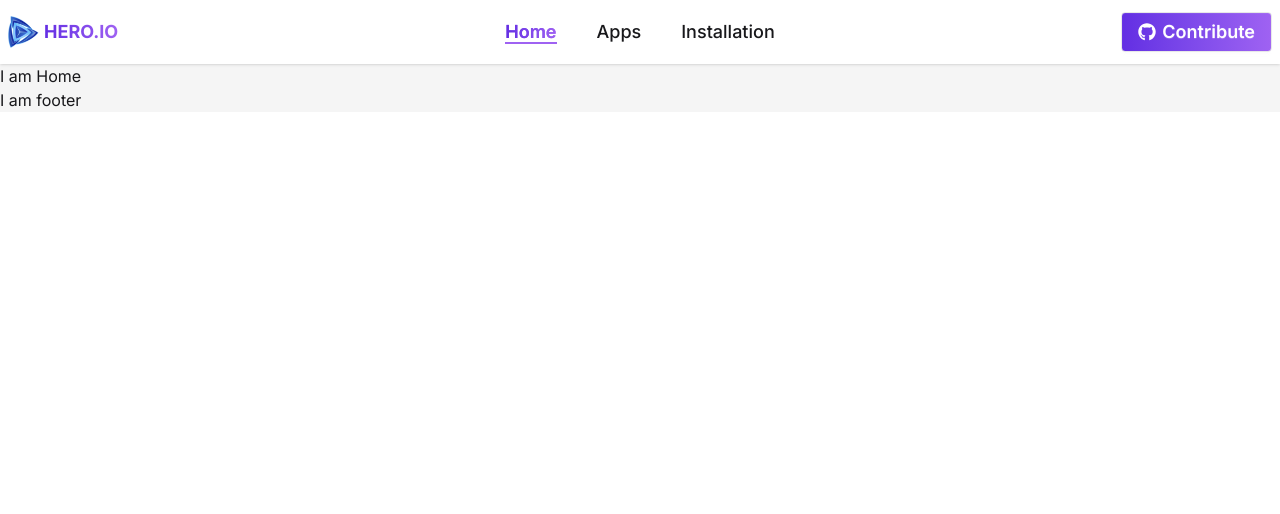
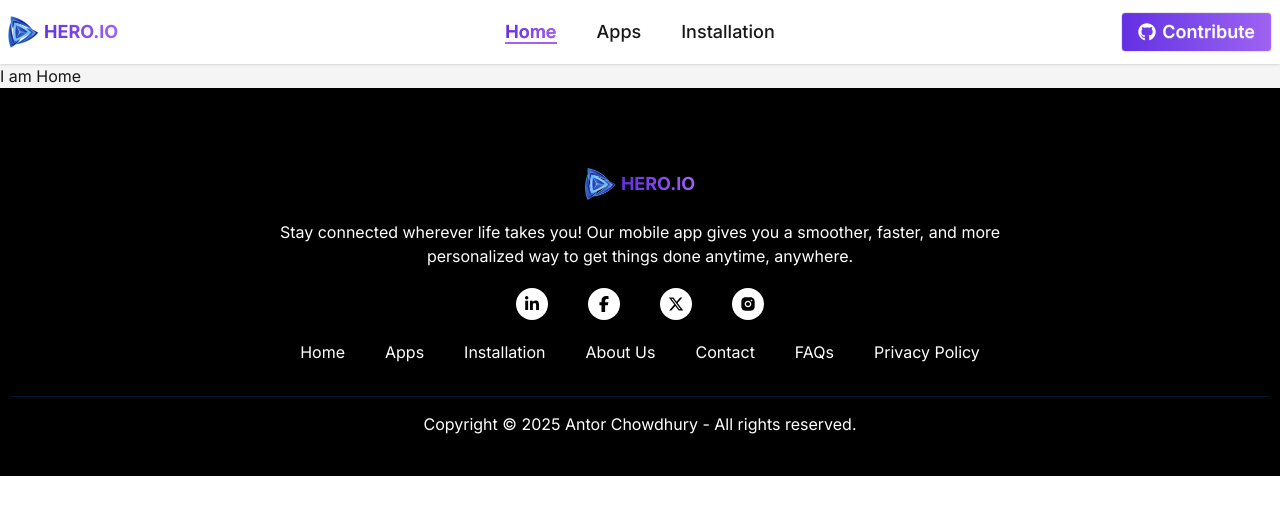
Before and after one commit to Antor-Chowdhury/Hero-Apps, a React (Vite) app: page / in a window 1280 px wide. Shown: the top 514 px of the page. Built offline with nearby package versions, Linux system fonts and the light colour scheme.

Commit message:
added footer section

```diff
--- a/src/App.css
+++ b/src/App.css
@@ -24,3 +24,11 @@ body {
   background-clip: text;
   color: transparent;
 }
+
+.dark {
+  color: #001931;
+}
+
+.gray {
+  color: #627382;
+}
--- a/src/App.jsx
+++ b/src/App.jsx
@@ -8,7 +8,7 @@ function App() {
     <>
       <div className="bg-[#f5f5f5]">
         <Navbar></Navbar>
-        <main>
+        <main className="flex-1">
           <Outlet></Outlet>
         </main>
         <Footer></Footer>
--- a/src/components/Footer/Footer.jsx
+++ b/src/components/Footer/Footer.jsx
@@ -1,9 +1,67 @@
 import React from "react";
+import { Link } from "react-router";
+import logo from "../../assets/logo.png";
+import { FaLinkedinIn } from "react-icons/fa6";
+import { FaFacebookF } from "react-icons/fa6";
+import { RiInstagramFill } from "react-icons/ri";
+import { FaXTwitter } from "react-icons/fa6";
 
 const Footer = () => {
+  const links = (
+    <>
+      <Link to="/">Home</Link>
+      <Link to="/apps">Apps</Link>
+      <Link to="/installed">Installation</Link>
+      <Link to="#">About Us</Link>
+      <Link to="#">Contact</Link>
+      <Link to="#">FAQs</Link>
+      <Link to="#">Privacy Policy</Link>
+    </>
+  );
   return (
-    <div>
-      <h1>I am footer</h1>
+    <div className="flex flex-col items-center justify-center bg-black text-white pt-20 pb-10 text-center px-2.5">
+      <Link to="/" className="flex items-center gap-1">
+        <figure className="w-7 h-7  md:w-8 md:h-8">
+          <img className="w-full h-full" src={logo} alt="logo" />
+        </figure>
+        <h1 className="text-lg gradient-text font-bold">HERO.IO</h1>
+      </Link>
+      <p className="my-5 max-w-3xl">
+        Stay connected wherever life takes you! Our mobile app gives you a
+        smoother, faster, and more personalized way to get things done anytime,
+        anywhere.
+      </p>
+      <div className="flex items-center justify-center gap-10 flex-wrap mb-5">
+        <a
+          href="#"
+          className="bg-white w-8 h-8 rounded-full flex items-center justify-center text-black"
+        >
+          <FaLinkedinIn />
+        </a>
+        <a
+          href="#"
+          className="bg-white w-8 h-8 rounded-full flex items-center justify-center text-black"
+        >
+          <FaFacebookF />
+        </a>
+        <a
+          href="#"
+          className="bg-white w-8 h-8 rounded-full flex items-center justify-center text-black"
+        >
+          <FaXTwitter />
+        </a>
+        <a
+          href="#"
+          className="bg-white w-8 h-8 rounded-full flex items-center justify-center text-black"
+        >
+          <RiInstagramFill />
+        </a>
+      </div>
+      <div className="flex items-center justify-center gap-10 flex-wrap">
+        {links}
+      </div>
+      <hr className="w-full h-2 text-[#001931] mt-8 mb-2" />
+      <p>Copyright © 2025 Antor Chowdhury - All rights reserved.</p>
     </div>
   );
 };
```
